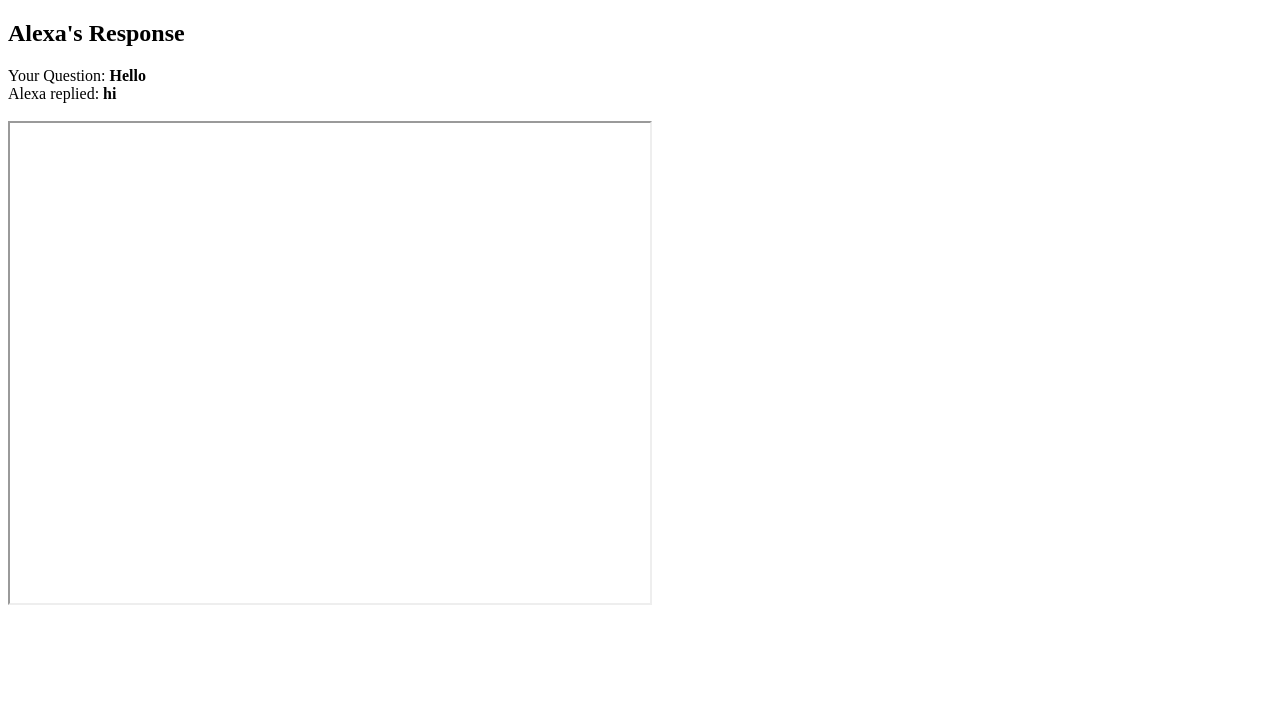
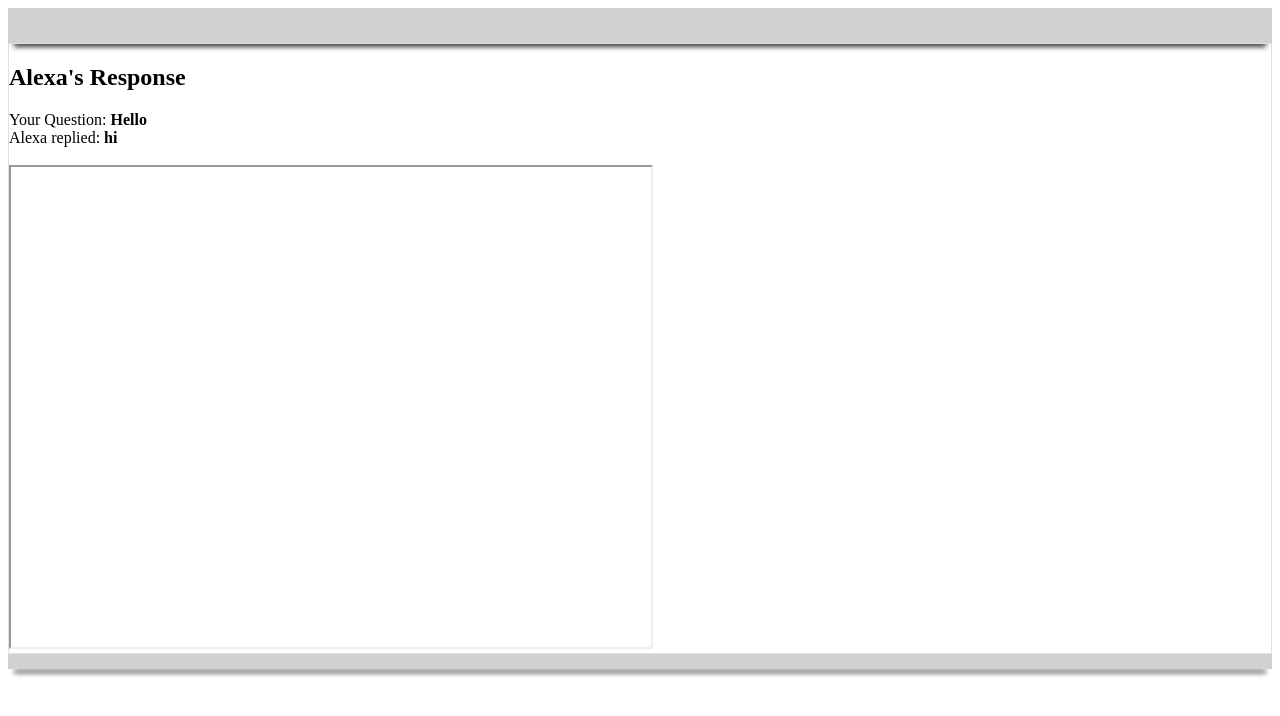
Before and after one commit to Rameshb-umd/DataL, a plain HTML site: page index.html in a window 1280 px wide. Drawn offline with nearby package versions, Linux system fonts and the light colour scheme; no server answers.

Commit message:
Updated Html

```diff
--- a/index.html
+++ b/index.html
@@ -17,8 +17,17 @@
         });
     });
 </script>
+<style>
+    .banner {
+        webkit-box-shadow: 0px 10px 5px -6px rgba(0, 0, 0, 0.75);
+        -moz-box-shadow: 0px 10px 5px -6px rgba(0, 0, 0, 0.75);
+        box-shadow: 0px 10px 5px -6px rgba(0, 0, 0, 0.75);
+    }
+</style>
 
 <body>
+    <div Style="width:100%;height: 35px; background: #d1d1d1;marging-top:-20px;" class="banner"></div>
+    <div style="border:1px solid #e0e0e0;">
         <h2>Alexa's Response</h2>
         <label>Your Question: </label>
         <b><label id="Question">Hello</label></b>
@@ -30,7 +39,8 @@
         <div id="imageContent">
             <iframe src="" width="640" height="480" id="ImagesID"></iframe>
         </div>
-
+    </div>
+    <div Style="width:100%;height: 15px; background: #d1d1d1;marging-top:-20px;" class="banner"></div>
 </body>
 
 </html>
```
Lines whose indentation alone changed are shown as unchanged.
